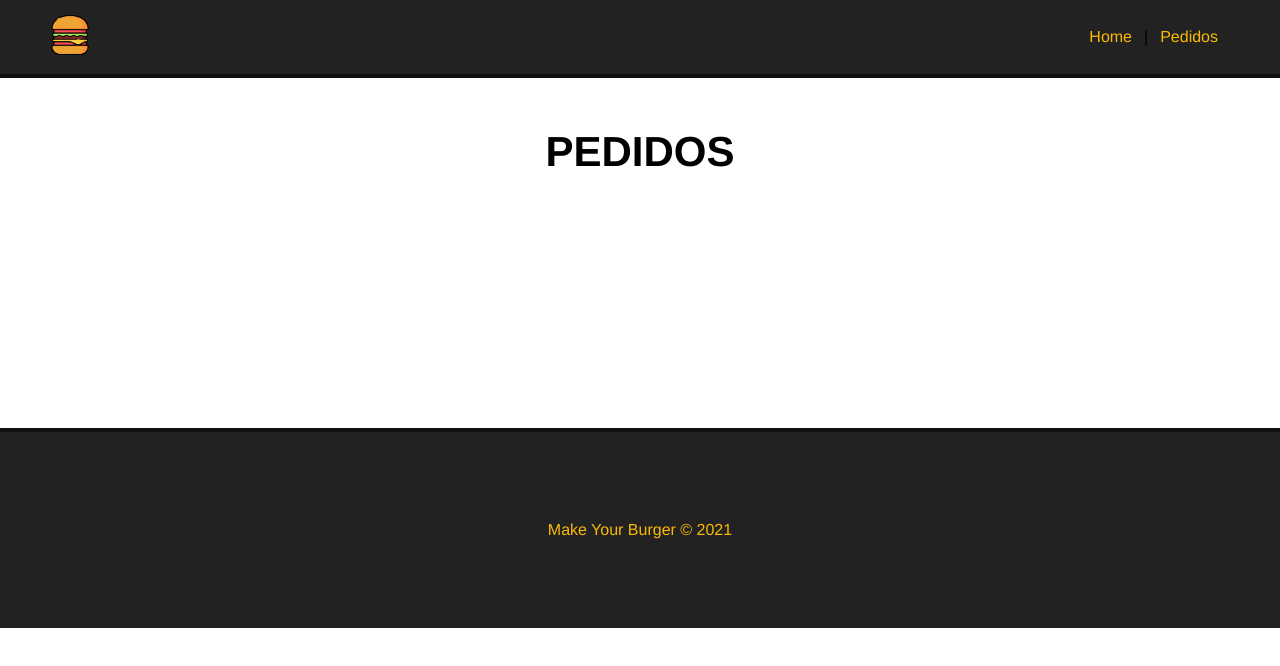
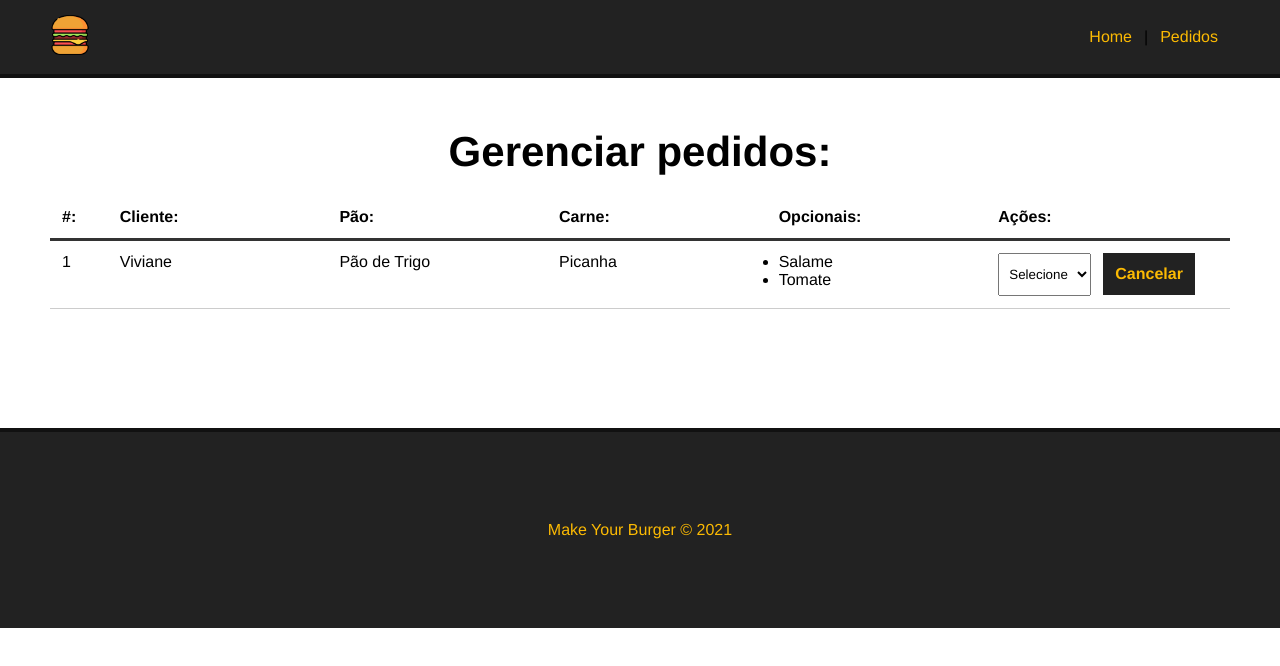
Before and after one commit to Drlazinho/Crie_o_seu_Hamburguer, a Vue app: page /pedidos in a window 1280 px wide. Shown: the top 666 px of the page. Built offline with nearby package versions, Linux system fonts and the light colour scheme.

Commit message:
Criando Tabela de Produtos

```diff
--- a/src/App.vue
+++ b/src/App.vue
@@ -38,5 +38,6 @@
   h1 {
     text-align: center;
     font-size: 42px;
+    margin-bottom: 20px;
   }
 </style>
--- a/src/components/BurgerForm.vue
+++ b/src/components/BurgerForm.vue
@@ -115,7 +115,6 @@
   #burger-form{
     max-width: 400px;
     margin: 0 auto;
-    margin-top: 40px;
   }
 
   .input-container{
--- /dev/null
+++ b/src/components/Dashboards.vue
@@ -0,0 +1,92 @@
+<template>
+  <div id="burger-table">
+    <div>
+      <div id="burger-table-heading">
+        <div class="order-id">#:</div>
+        <div>Cliente:</div>
+        <div>Pão:</div>
+        <div>Carne:</div>
+        <div>Opcionais:</div>
+        <div>Ações:</div>
+      </div>
+    </div>
+    <div id="burger-table-rows">
+      <div class="burger-table-row">
+        <div class="order-number">1</div>
+        <div>Viviane</div>
+        <div>Pão de Trigo</div>
+        <div>Picanha</div>
+        <div>
+          <ul>
+            <li>Salame</li>
+            <li>Tomate</li>
+          </ul>
+        </div>
+        <div>
+          <select name="status" class="status">
+            <option value="">Selecione</option>
+          </select>
+            <button class="delete-btn">Cancelar</button>
+        </div>
+      </div>
+    </div>
+  </div>
+</template>
+
+<script>
+export default {
+  name: "Dashboard",
+};
+</script>
+
+<style scoped>
+  #burger-table {
+    max-width: 1200px;
+    margin: 0 auto;
+  }
+  #burger-table-heading,
+  #burger-table-rows,
+  .burger-table-row {
+    display: flex;
+    flex-wrap: wrap;
+  }
+  #burger-table-heading {
+    font-weight: bold;
+    padding: 12px;
+    border-bottom: 3px solid #333;
+  }
+  .burger-table-row {
+    width: 100%;
+    padding: 12px;
+    border-bottom: 1px solid #CCC;
+  }
+  #burger-table-heading div,
+  .burger-table-row div {
+    width: 19%;
+  }
+  #burger-table-heading .order-id,
+  .burger-table-row .order-number {
+    width: 5%;
+  }
+  select {
+    padding: 12px 6px;
+    margin-right: 12px;
+  }
+  .delete-btn {
+    background-color: #222;
+    color:#fcba03;
+    font-weight: bold;
+    border: 2px solid #222;
+    padding: 10px;
+    font-size: 16px;
+    margin: 0 auto;
+    cursor: pointer;
+    transition: .5s;
+  }
+
+  .delete-btn:hover {
+    background-color: transparent;
+    color: #222;
+  }
+
+</style>
--- a/src/views/Pedidos.vue
+++ b/src/views/Pedidos.vue
@@ -1,5 +1,17 @@
 <template>
   <div class="main-container">
-    <h1>PEDIDOS</h1>
+    <h1>Gerenciar pedidos:</h1>
+    <Dashboard />
   </div>
 </template>
+
+<script>
+import Dashboard from "../components/Dashboards.vue"
+
+export default {
+  name: "Pedidos",
+  components: {
+    Dashboard
+  }
+}
+</script>
```
